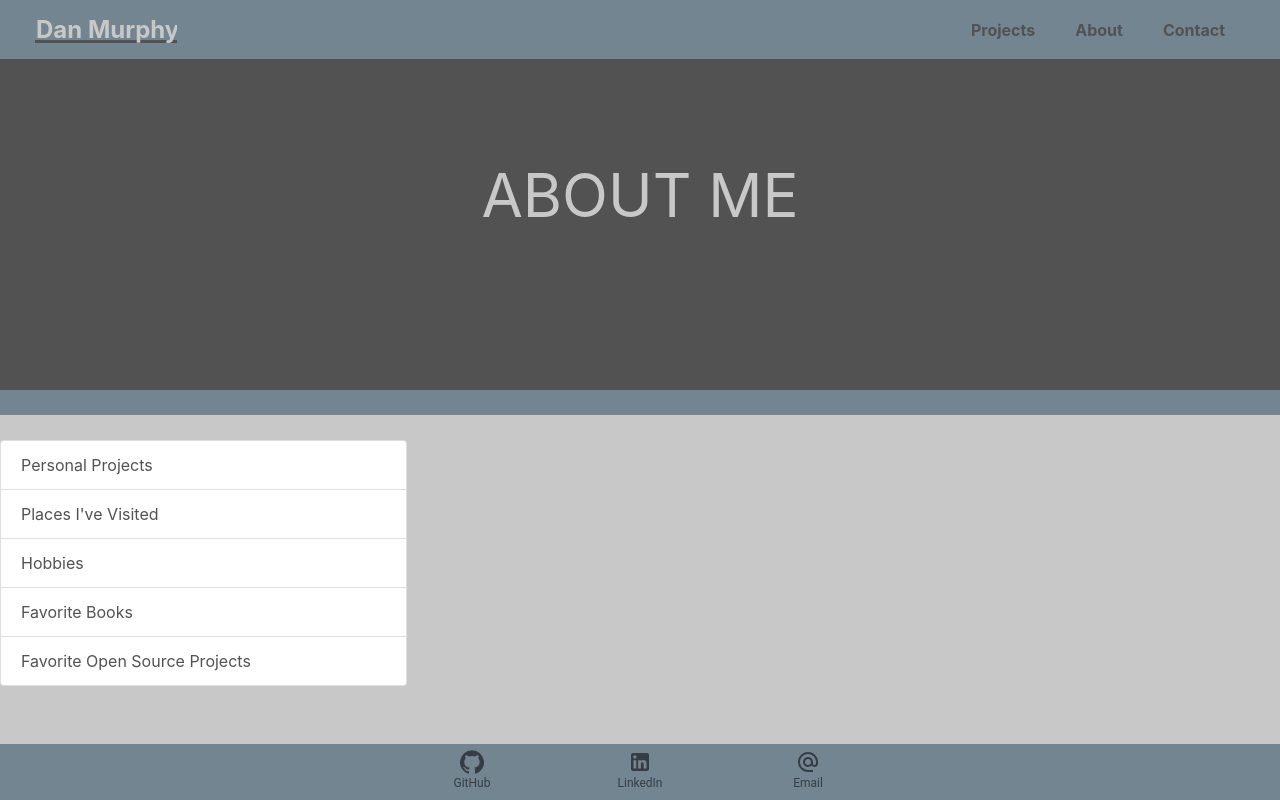
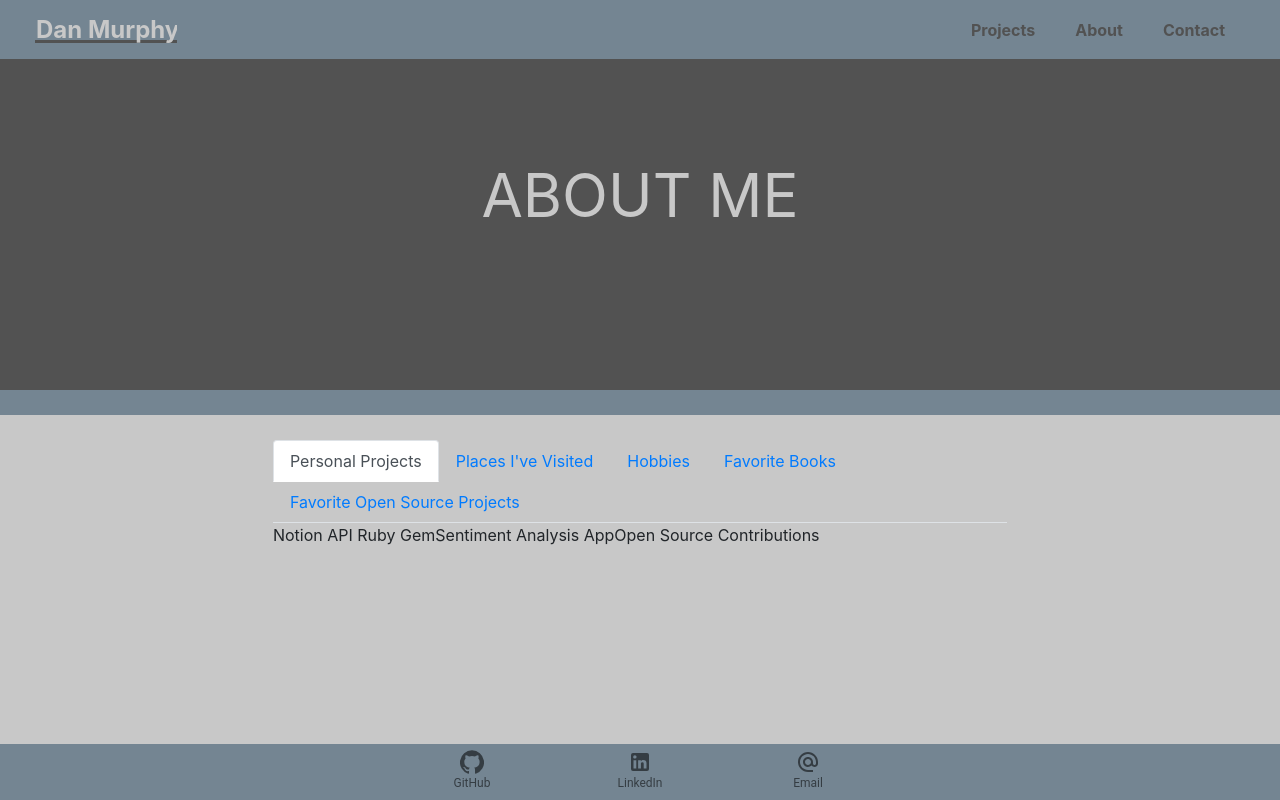
Before and after one commit to danmurphy1217/website, a React (Create React App) app: page /about in a window 1280 px wide. Built offline with nearby package versions, Linux system fonts and the light colour scheme.

Commit message:
redesign of about page main card, add tabulation

```diff
--- a/src/components/AboutMain.js
+++ b/src/components/AboutMain.js
@@ -3,6 +3,7 @@ import ListGroup from "react-bootstrap/ListGroup";
 import Row from "react-bootstrap/Row";
 import Col from "react-bootstrap/Col";
 import Tab from "react-bootstrap/Tab";
+import Tabs from "react-bootstrap/Tabs";
 import Card from "react-bootstrap/Card";
 
 export default function AboutMain() {
@@ -54,55 +55,42 @@ export default function AboutMain() {
   const ListGroupItemsFormatted = ListGroupItemsPlaintext.map(
     (itemPlaintext) => {
       return (
-        <ListGroup.Item
-          action
-          key={itemPlaintext}
-          style={{
-            backgroundColor: `${color[itemPlaintext].background}`,
-            color: `${color[itemPlaintext].text}`,
-          }}
-          href={`#${itemPlaintext}`}
-          onClick={(e) => {
-            console.log(DefaultKeyColors);
-            DefaultKeyColors[e.target.textContent].background = "#525252";
-            DefaultKeyColors[e.target.textContent].text = "#C8C8C8";
-            setColor(DefaultKeyColors);
-          }}
-        >
-          {itemPlaintext}
-        </ListGroup.Item>
+        <Tab eventKey={itemPlaintext} title={itemPlaintext}>
+          {ListGroupContentsPlaintext[itemPlaintext]}
+        </Tab>
       );
     }
   );
 
   const ListGroupContentsFormatted = ListGroupItemsPlaintext.map(
     (itemPlaintext) => {
-      const plaintextItems = ListGroupContentsPlaintext[itemPlaintext]
-      const listItems = plaintextItems.map( (item) => {
-        return <Card.Text>{item}</Card.Text>
-      })
+      const plaintextItems = ListGroupContentsPlaintext[itemPlaintext];
+      console.log(ListGroupContentsPlaintext[itemPlaintext]);
+      const listItems = plaintextItems.map((item) => {
+        return (
+          <Tab eventKey={item} title={item}>
+            {item}
+          </Tab>
+        );
+      });
       return (
         <Tab.Pane eventKey={`#${itemPlaintext}`}>
-          <Card>
-          { listItems }
-            {/* <Card.Header as="h5"> */}
-              {/* {ListGroupContentsPlaintext[itemPlaintext]} */}
-            {/* </Card.Header> */}
-          </Card>
+          <Tabs defaultActiveKey="profile" id="uncontrolled-tab-example">
+            {listItems}
+          </Tabs>
         </Tab.Pane>
       );
     }
   );
   return (
-      <Tab.Container id="list-group-tabs-example">
-        <Row>
-          <Col sm={4}>
-            <ListGroup>{ListGroupItemsFormatted}</ListGroup>
-          </Col>
-          <Col sm={8}>
-            <Tab.Content>{ListGroupContentsFormatted}</Tab.Content>
-          </Col>
-        </Row>
-      </Tab.Container>
+      <Row style={{display: "flex", alignItems: "center", justifyContent: "center"}}>
+        <Col sm={7}>
+          <ListGroup>
+            <Tabs>
+              {ListGroupItemsFormatted}
+            </Tabs>
+            </ListGroup>
+        </Col>
+      </Row>
   );
 }
```
Also changed, not shown: 1 other file (tests, documents, lock files or other folders).
